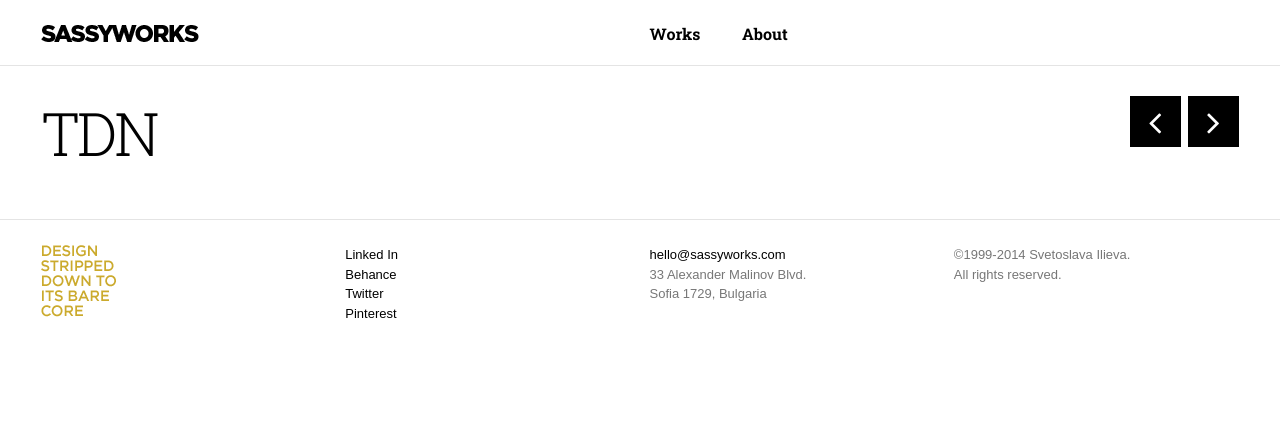
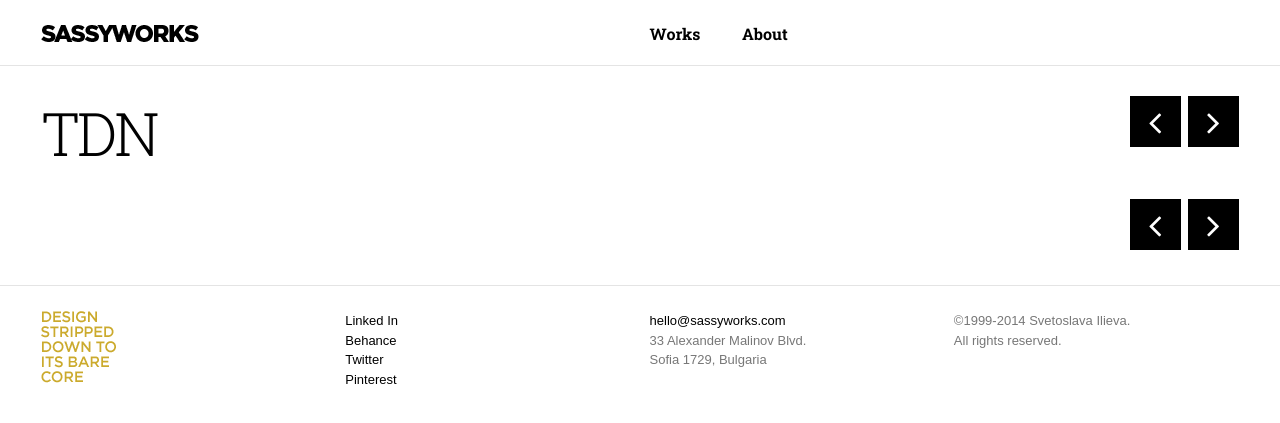
Before and after one commit to sassyworks/sassyworks.github.io, a Jekyll site: the page built from _works/2014-01-29-telerik-development-network.md, in a window 1280 px wide. Shown: the top 423 px of the page. Built offline with Jekyll 4.4.1, drawn with Linux system fonts in a browser that asks for light colours; nearby versions of some CDN libraries.

Commit message:
add arrows navigation to the bottom as well

```diff
--- a/_layouts/works.html
+++ b/_layouts/works.html
@@ -33,3 +33,12 @@ layout: default
 <h1>{{page.title}}</h1>
 
 {{ content }}
+
+<div class="nav-controls clear">
+    <a class="button" href="{{prevurl}}">
+        <i class="fa fa-angle-left"></i>
+    </a>
+    <a class="button" href="{{nexturl}}">
+        <i class="fa fa-angle-right"></i>
+    </a>
+</div>
```
